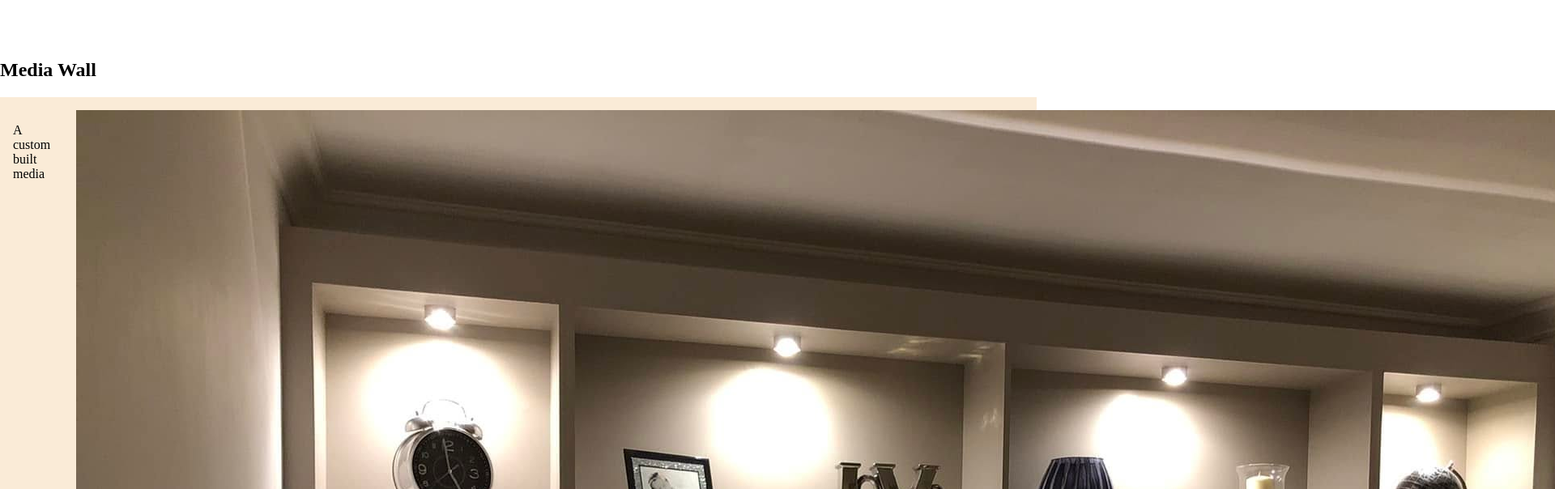
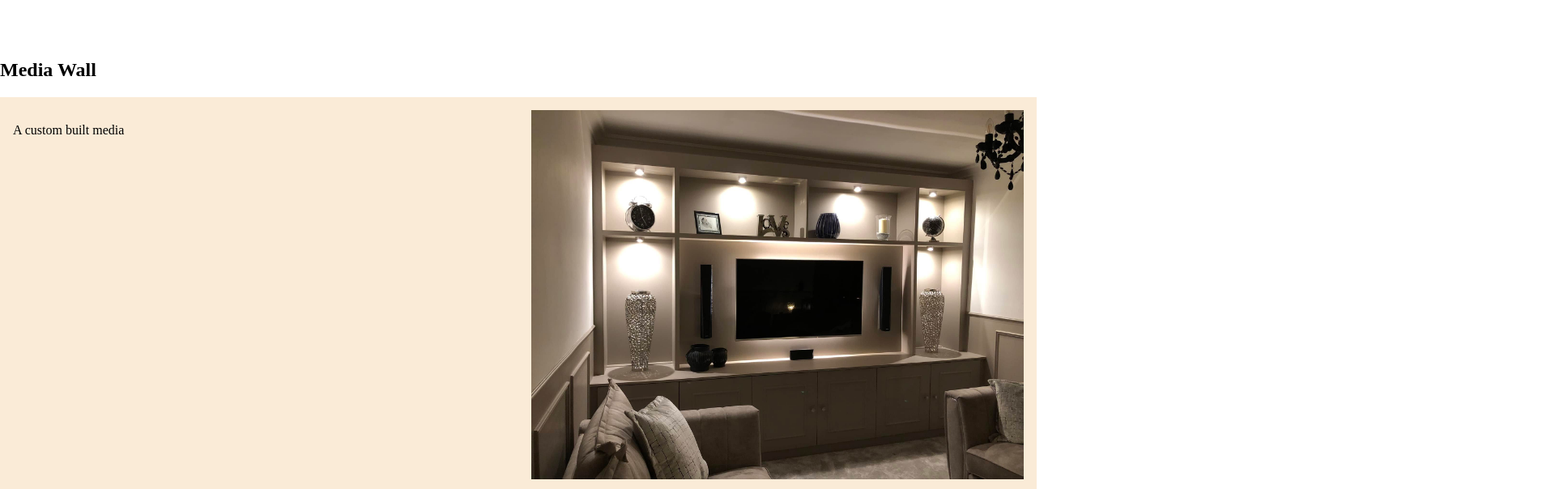
Before and after one commit to danny-817/creative_carpentry, a React (Vite) app: page /projects in a window 1280 px wide. Shown: the part 472-1076 px from the top of the page at 81% size, 1920 px wide, since content can reach past the window. Built offline with nearby package versions, Linux system fonts and the light colour scheme.

Commit message:
working on the styling of the images on the project page

```diff
--- a/src/assets/styles/projects.module.css
+++ b/src/assets/styles/projects.module.css
@@ -29,6 +29,15 @@
 .project{
 	display: flex;
 	background-color: antiquewhite;
+	width: 100%;
 
 
 }
+.image_container{
+	width: 50%;
+}
+.project_image{
+	width: 100%;
+	height: auto;
+	box-sizing: border-box;
+}
--- a/src/pages/Projects.jsx
+++ b/src/pages/Projects.jsx
@@ -29,7 +29,13 @@ export default function Projects() {
               <p className={styles.project_description}>
                 {project.project_description}
               </p>
-              <img src={project.picture_url} alt={project.picture_alt} />
+              <div className={styles.image_container}>
+                <img
+                  src={project.picture_url}
+                  alt={project.picture_alt}
+                  className={styles.project_image}
+                />
+              </div>
             </div>
           </div>
         ))}
```
